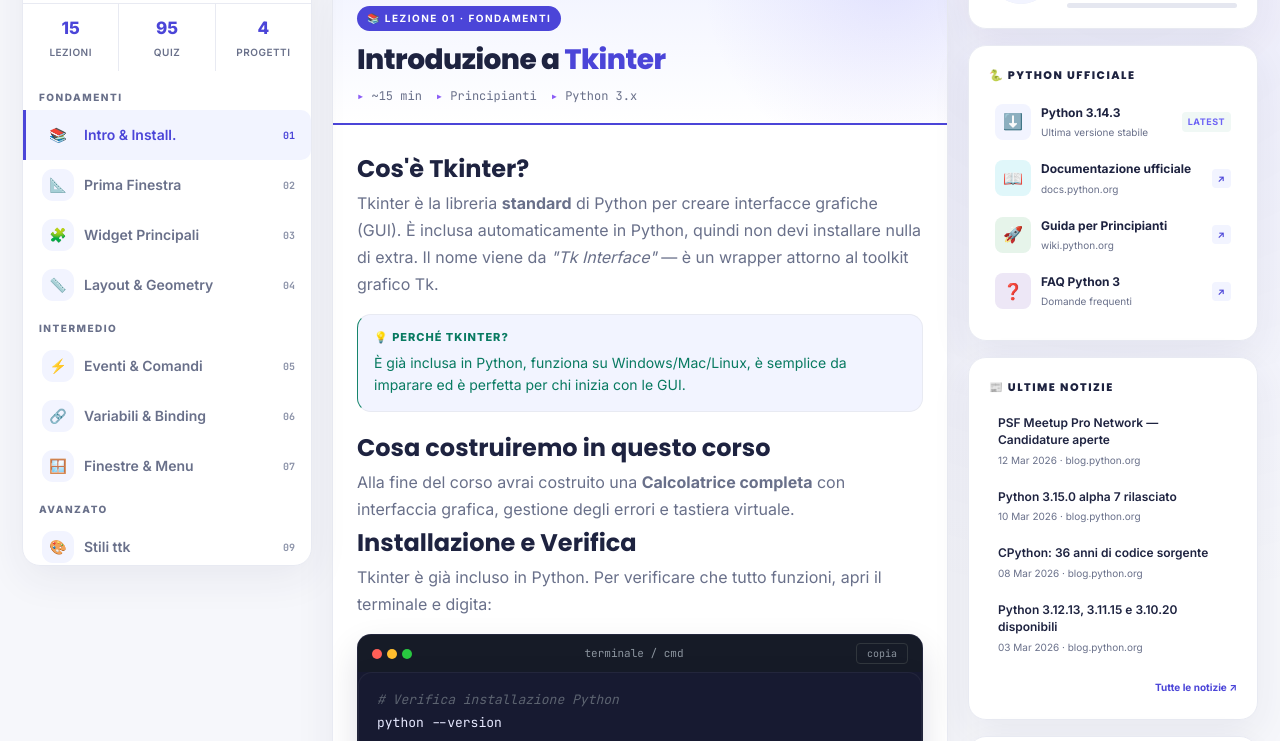
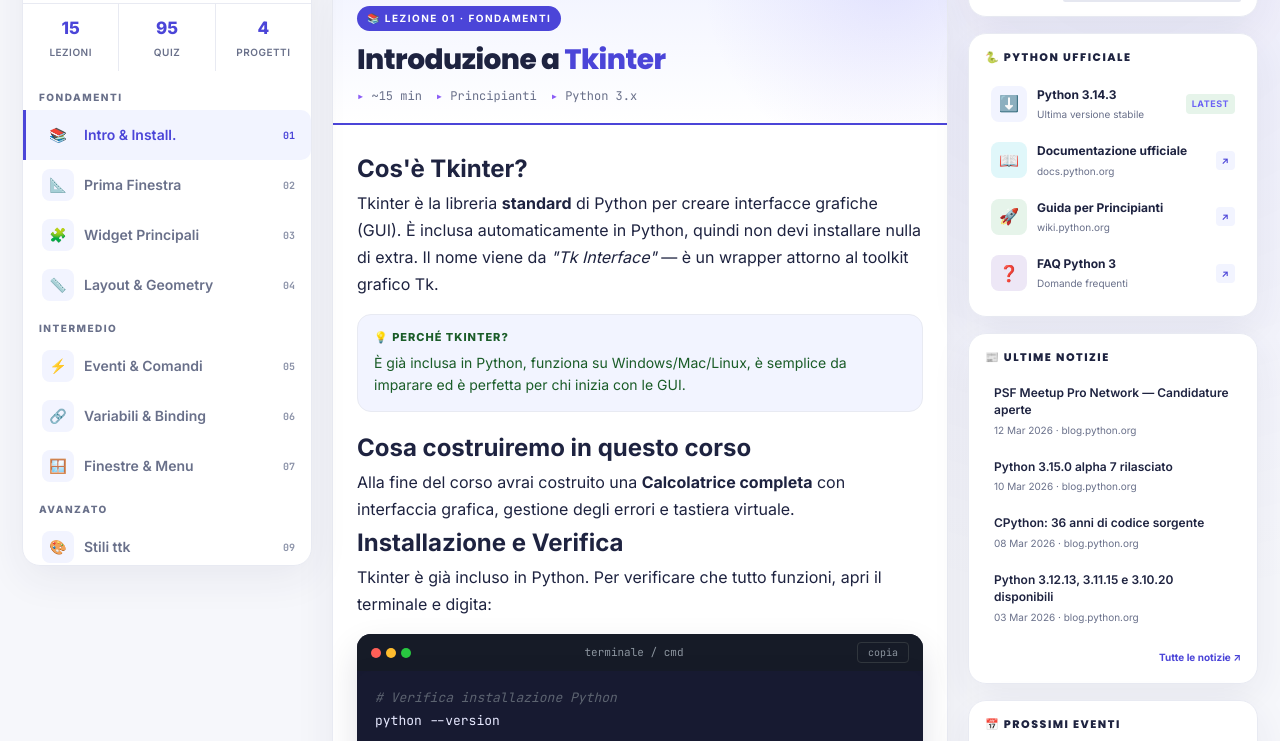
Before and after one commit to salisou/WebTkinter, a plain HTML site: page corso_tkinter.html in a window 1280 px wide. Shown: the part 212-953 px from the top of the page. Drawn offline with Linux system fonts and the light colour scheme.

Commit message:
style: align typography and metadata with files-info-site

```diff
--- a/corso_tkinter.html
+++ b/corso_tkinter.html
@@ -4,11 +4,11 @@
 <meta charset="UTF-8">
 <meta http-equiv="X-UA-Compatible" content="IE=edge">
 <meta name="viewport" content="width=device-width, initial-scale=1.0, viewport-fit=cover">
-<title>Corso Tkinter Python – Da Zero al Progetto</title>
+<title>Corso Tkinter Python | Docente Moussa Salisou</title>
+<meta name="description" content="Corso completo di Tkinter Python: GUI, widget, layout, eventi, ttk, Canvas, SQLite, OOP, SQL Server e Matplotlib.">
 <link rel="preconnect" href="https://fonts.googleapis.com">
-<link href="https://fonts.googleapis.com/css2?family=JetBrains+Mono:wght@400;700&family=Plus+Jakarta+Sans:wght@400;500;600;700;800&display=swap" rel="stylesheet">
+<link href="https://fonts.googleapis.com/css2?family=Inter:wght@400;500;600;700;800&family=JetBrains+Mono:wght@400;700&family=Poppins:wght@500;600;700;800&display=swap" rel="stylesheet">
   <link rel="stylesheet" href="corso_style.css">
-<link rel="stylesheet" href="files-info-site-theme.css">
 </head>
 <body>
 
```
